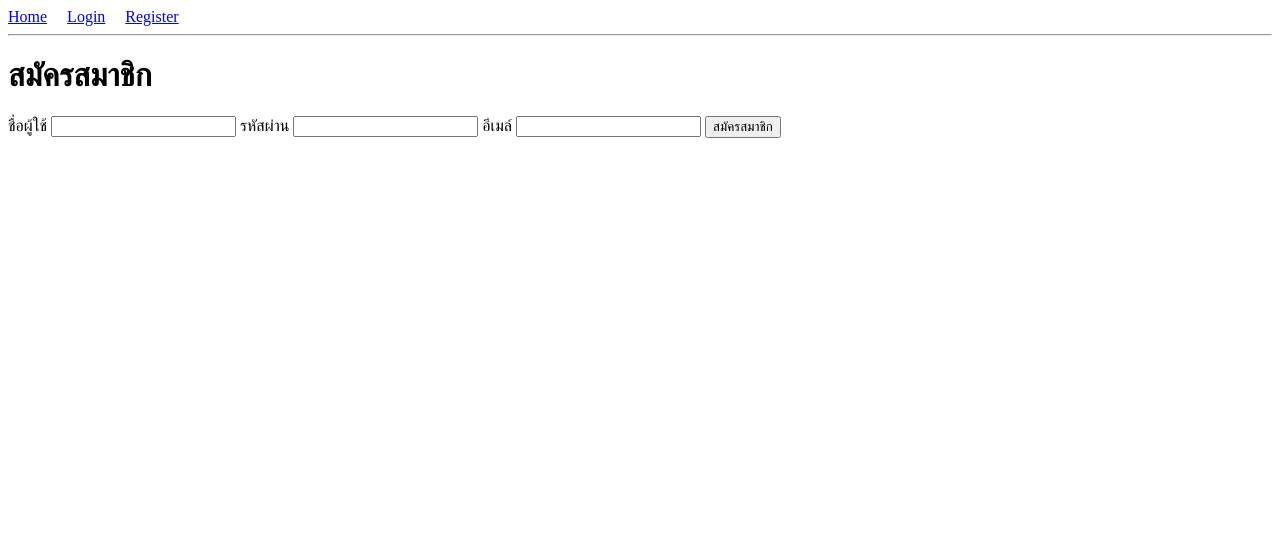
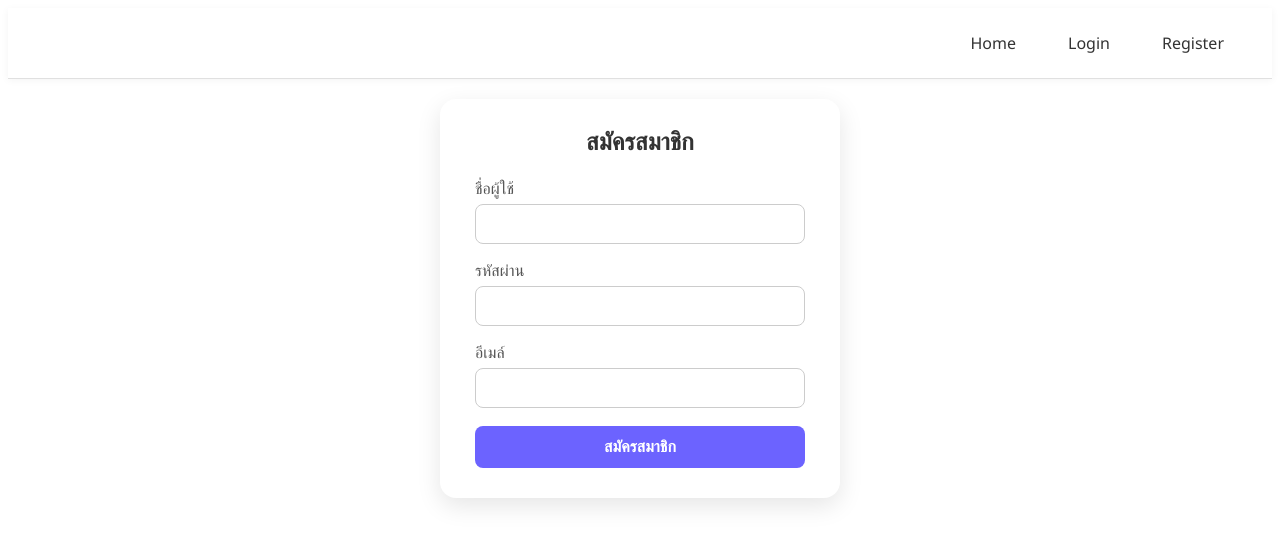
Before and after one commit to pyephebes0/svelte-first-myapp, a SvelteKit app: page /register in a window 1280 px wide. Shown: the top 544 px of the page. Built offline with nearby package versions, Linux system fonts and the light colour scheme; no server answers.

Commit message:
modified ui profile

```diff
--- a/src/routes/+layout.svelte
+++ b/src/routes/+layout.svelte
@@ -17,24 +17,56 @@
   });
 </script>
 
-<nav>
+<nav class="main-nav">
   <a href="/">Home</a>
   {#if loggedIn}
     <a href="/profile">Profile</a>
     <a href="/logout" on:click|preventDefault={async () => {
       await fetch('/api/auth/logout', { method: 'POST' });
-      goto('/login');
+      location.reload();
     }}>Logout</a>
   {:else}
     <a href="/login">Login</a>
     <a href="/register">Register</a>
   {/if}
 </nav>
-<hr />
+<hr class="nav-divider" />
+
+<!-- เนื้อหา -->
 <slot />
 
+
 <style>
-  nav a {
-    margin-right: 1rem;
-  }
+  .main-nav {
+  display: flex;
+  justify-content: flex-end;
+  align-items: center;
+  padding: 16px 32px;
+  background-color: #ffffff;
+  box-shadow: 0 2px 8px rgba(0, 0, 0, 0.05);
+  font-family: 'Segoe UI', Tahoma, Geneva, Verdana, sans-serif;
+  gap: 20px;
+}
+
+.main-nav a {
+  text-decoration: none;
+  color: #333;
+  font-weight: 500;
+  padding: 8px 16px;
+  border-radius: 6px;
+  transition: all 0.3s ease;
+}
+
+.main-nav a:hover {
+  background-color: #6c63ff;
+  color: #fff;
+}
+
+.nav-divider {
+  border: none;
+  height: 1px;
+  background: #e0e0e0;
+  margin: 0;
+}
+
 </style>
--- a/src/routes/+page.svelte
+++ b/src/routes/+page.svelte
@@ -77,7 +77,7 @@
 
   button {
     padding: 12px 20px;
-    background-color: #0077cc;
+    background-color: #6c63ff;
     color: white;
     border: none;
     border-radius: 4px;
@@ -87,7 +87,7 @@
   }
 
   button:hover {
-    background-color: #005fa3;
+    background-color: #5a54d1;
   }
 
   /* Post Grid (4 Posts per Row) */
--- a/src/routes/login/+page.svelte
+++ b/src/routes/login/+page.svelte
@@ -32,17 +32,20 @@
   }
 </script>
 
-<h1>เข้าสู่ระบบ</h1>
+<main>
+  <div class="login-wrapper">
+    <form class="login-form" on:submit|preventDefault={loginUser}>
+      <h2>เข้าสู่ระบบ</h2>
 
-<form on:submit|preventDefault={loginUser}>
-  <label>ชื่อผู้ใช้</label>
-  <input bind:value={username} required />
+      <label for="username">ชื่อผู้ใช้</label>
+      <input id="username" name="username" bind:value={username} required />
 
-  <label>รหัสผ่าน</label>
-  <input type="password" bind:value={password} required />
+      <label for="password">รหัสผ่าน</label>
+      <input id="password" name="password" bind:value={password} type="password" required />
 
       <button type="submit">เข้าสู่ระบบ</button>
     </form>
+  </div>
 
   {#if error}
     <p style="color: red;">⚠️ {error}</p>
@@ -51,3 +54,92 @@
   {#if success}
     <p style="color: green;">✅ {success}</p>
   {/if}
+</main>
+
+
+<style>
+  main {
+    max-width: 1200px;
+    margin: 0 auto;
+    padding: 20px;
+  }
+ /* รีเซ็ตพื้นฐาน */
+* {
+  box-sizing: border-box;
+  margin: 0;
+  padding: 0;
+}
+
+/* ทำให้ container อยู่กลางทั้งแนวตั้งและแนวนอน */
+body, html {
+  height: 100%;
+  font-family: 'Segoe UI', Tahoma, Geneva, Verdana, sans-serif;
+}
+
+.login-wrapper {
+  display: flex;
+  justify-content: center;
+  align-items: center;
+  height: 100%;
+}
+
+/* กล่องฟอร์ม */
+.login-form {
+  background-color: #ffffff;
+  padding: 30px 35px;
+  border-radius: 16px;
+  box-shadow: 0 8px 24px rgba(0, 0, 0, 0.1);
+  width: 100%;
+  max-width: 400px;
+}
+
+/* หัวข้อ */
+.login-form h2 {
+  text-align: center;
+  margin-bottom: 24px;
+  color: #333;
+}
+
+/* label */
+.login-form label {
+  display: block;
+  margin-bottom: 6px;
+  font-weight: 500;
+  color: #555;
+}
+
+/* input */
+.login-form input {
+  width: 100%;
+  padding: 10px 12px;
+  margin-bottom: 18px;
+  border: 1px solid #ccc;
+  border-radius: 8px;
+  font-size: 16px;
+  transition: border 0.3s ease;
+}
+
+.login-form input:focus {
+  border-color: #6c63ff;
+  outline: none;
+}
+
+/* ปุ่ม */
+.login-form button {
+  width: 100%;
+  padding: 12px;
+  background-color: #6c63ff;
+  border: none;
+  border-radius: 8px;
+  color: white;
+  font-weight: bold;
+  font-size: 16px;
+  cursor: pointer;
+  transition: background 0.3s ease;
+}
+
+.login-form button:hover {
+  background-color: #554fd1;
+}
+
+</style>
--- a/src/routes/register/+page.svelte
+++ b/src/routes/register/+page.svelte
@@ -33,20 +33,23 @@
   }
 </script>
 
-<h1>สมัครสมาชิก</h1>
+<main>
+<div class="register-wrapper">
+  <form class="register-form" on:submit|preventDefault={registerUser}>
+    <h2>สมัครสมาชิก</h2>
 
-<form on:submit|preventDefault={registerUser}>
-  <label>ชื่อผู้ใช้</label>
-  <input bind:value={username} required />
+    <label for="username">ชื่อผู้ใช้</label>
+    <input id="username" name="username" type="text" bind:value={username} required />
 
-  <label>รหัสผ่าน</label>
-  <input type="password" bind:value={password} required />
+    <label for="password">รหัสผ่าน</label>
+    <input id="password" name="password" bind:value={password} type="password" required />
 
-  <label>อีเมล์</label>
-  <input type="email" bind:value={email} required />
+    <label for="email">อีเมล์</label>
+    <input id="email" name="email" type="email" bind:value={email} required />
 
-  <button type="submit">สมัครสมาชิก</button>
-</form>
+    <button type="submit">สมัครสมาชิก</button>
+  </form>
+</div>
 
 {#if error}
   <p style="color: red;">⚠️ {error}</p>
@@ -55,3 +58,93 @@
 {#if success}
   <p style="color: green;">✅ {success}</p>
 {/if}
+
+</main>
+
+<style>
+  /* รีเซ็ตพื้นฐาน */
+* {
+  box-sizing: border-box;
+  margin: 0;
+  padding: 0;
+}
+
+body, html {
+  height: 100%;
+  font-family: 'Segoe UI', Tahoma, Geneva, Verdana, sans-serif;
+}
+
+main {
+    max-width: 1200px;
+    margin: 0 auto;
+    padding: 20px;
+  }
+
+/* Container กลางจอ */
+.register-wrapper {
+  display: flex;
+  justify-content: center;
+  align-items: center;
+  height: 100%;
+}
+
+/* กล่องฟอร์ม */
+.register-form {
+  background-color: #fff;
+  padding: 30px 35px;
+  border-radius: 16px;
+  box-shadow: 0 8px 24px rgba(0, 0, 0, 0.1);
+  width: 100%;
+  max-width: 400px;
+}
+
+/* หัวเรื่อง */
+.register-form h2 {
+  text-align: center;
+  margin-bottom: 24px;
+  color: #333;
+}
+
+/* label */
+.register-form label {
+  display: block;
+  margin-bottom: 6px;
+  font-weight: 500;
+  color: #555;
+}
+
+/* input */
+.register-form input {
+  width: 100%;
+  padding: 10px 12px;
+  margin-bottom: 18px;
+  border: 1px solid #ccc;
+  border-radius: 8px;
+  font-size: 16px;
+  transition: border 0.3s ease;
+}
+
+.register-form input:focus {
+  border-color: #6c63ff;
+  outline: none;
+}
+
+/* ปุ่ม */
+.register-form button {
+  width: 100%;
+  padding: 12px;
+  background-color: #6c63ff;
+  border: none;
+  border-radius: 8px;
+  color: white;
+  font-weight: bold;
+  font-size: 16px;
+  cursor: pointer;
+  transition: background 0.3s ease;
+}
+
+.register-form button:hover {
+  background-color: #554fd1;
+}
+
+</style>
```
Lines whose indentation alone changed are shown as unchanged.
